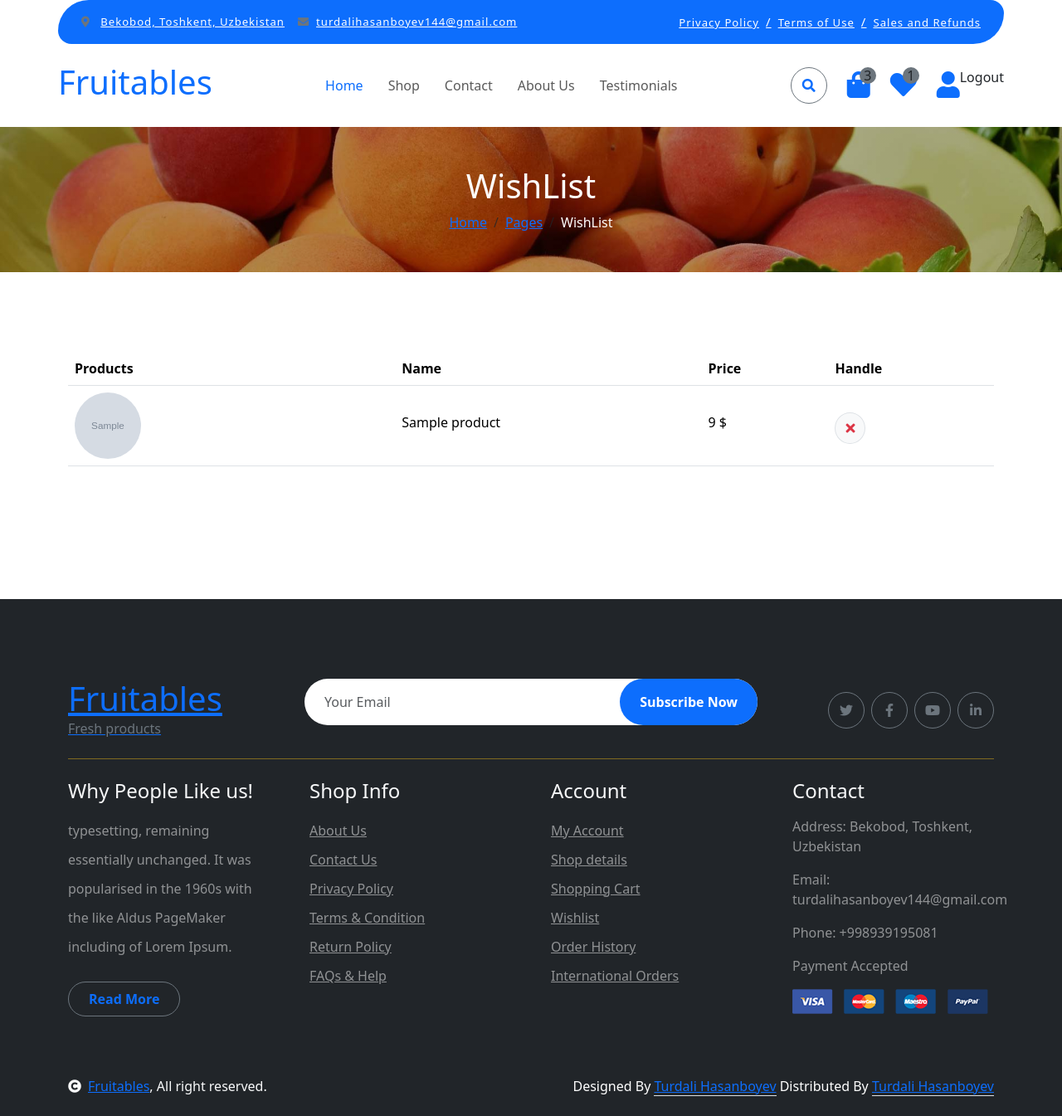
After one commit to turdalihasanboyev/Fruitables, a Django app: page /wishlist/ in a window 1280 px wide. The commit adds this page. Shown: the whole page at 83% size. Run offline with Django 5.2, Linux system fonts and the light colour scheme; a user stored in the database is signed in; tables that the repository leaves empty hold one stand-in row (values such as "Sample post"); grey boxes marked "Sample" are stand-in pictures; some libraries are stand-ins or nearby versions.

Commit message:
`Added wishlist functionality: updated global context, added wishlist view, and modified navigation menu and wishlist link in base template.`

```diff
--- a/config/global_context.py
+++ b/config/global_context.py
@@ -1,12 +1,14 @@
-from fruitables.models import Category, Product, Testimonial
+from fruitables.models import Category, Product, Testimonial, WishListItem
 
 def global_context(request):
     categories = Category.objects.all()
     products = Product.objects.all()
     testimonials = Testimonial.objects.all()
+    wishlist_items_count = WishListItem.objects.filter(wishlist__user=request.user).count()
     context = {
         'categories': categories,
         'products': products,
         'testimonials': testimonials,
+        'wishlist_items_count': wishlist_items_count,
     }
     return context
--- a/fruitables/urls.py
+++ b/fruitables/urls.py
@@ -16,6 +16,7 @@ from .views import (
     testimonial_view,
     add_to_wishlist,
     remove_from_wishlist,
+    wishlist_view,
 )
 
 
@@ -35,4 +36,5 @@ urlpatterns = [
     path('testimonial/', testimonial_view, name='testimonial'),
     path('product/add-to-wishlist/<int:pk>/', add_to_wishlist, name='add_to_wishlist'),
     path('product/remove-from-wishlist/<int:pk>/', remove_from_wishlist, name='remove_from_wishlist'),
+    path('wishlist/', wishlist_view, name='wishlist'),
 ]
--- a/fruitables/views.py
+++ b/fruitables/views.py
@@ -284,3 +284,14 @@ def remove_from_wishlist(request, pk):
         messages.info(request, 'Your wishlist is now empty and has been deleted.')
 
     return redirect(request.META.get("HTTP_REFERER", reverse("home")))
+
+@login_required
+def wishlist_view(request):
+    email = request.POST.get('email')
+    wishlist_items = WishListItem.objects.filter(wishlist__user=request.user)
+    if request.method == "POST":
+        if email:
+            SubEmail.objects.create(email=email)
+            messages.success(request, 'Email added to the list')
+            return redirect('wishlist')
+    return render(request, 'wishlist.html', {'wishlist_items': wishlist_items})
--- a/templates/base.html
+++ b/templates/base.html
@@ -79,6 +79,8 @@
                         <a href="{% url 'home2' %}" class="nav-item nav-link active">Home</a>
                         <a href="{% url 'shop' %}" class="nav-item nav-link">Shop</a>
                         <a href="{% url 'contact' %}" class="nav-item nav-link">Contact</a>
+                        <a href="{% url 'about' %}" class="nav-item nav-link">About Us</a>
+                        <a href="{% url 'testimonial' %}" class="nav-item nav-link">Testimonials</a>
                     </div>
                     <div class="d-flex m-3 me-0">
                         <button
@@ -91,11 +93,11 @@
                                 class="position-absolute bg-secondary rounded-circle d-flex align-items-center justify-content-center text-dark px-1"
                                 style="top: -5px; left: 15px; height: 20px; min-width: 20px;">3</span>
                         </a>
-                        <a href="#" class="position-relative me-4 my-auto">
+                        <a href="{% url 'wishlist' %}" class="position-relative me-4 my-auto">
                             <i class="fa fa-heart fa-2x"></i>
                             <span
                                 class="position-absolute bg-secondary rounded-circle d-flex align-items-center justify-content-center text-dark px-1"
-                                style="top: -5px; left: 15px; height: 20px; min-width: 20px;">2</span>
+                                style="top: -5px; left: 15px; height: 20px; min-width: 20px;">{{ wishlist_items_count }}</span>
                         </a>
                         {% if user.is_authenticated %}
                         <a href="{% url 'profile' user.pk %}" class="my-auto">
@@ -203,7 +205,7 @@
                         <a class="btn-link" href="{% url 'profile' user.pk %}">My Account</a>
                         <a class="btn-link" href="#">Shop details</a>
                         <a class="btn-link" href="#">Shopping Cart</a>
-                        <a class="btn-link" href="#">Wishlist</a>
+                        <a class="btn-link" href="{% url 'wishlist' %}">Wishlist</a>
                         <a class="btn-link" href="#">Order History</a>
                         <a class="btn-link" href="#">International Orders</a>
                     </div>
--- /dev/null
+++ b/templates/wishlist.html
@@ -0,0 +1,62 @@
+{% extends 'base.html' %}
+
+{% load static %}
+
+{% block content %}
+
+<!-- Single Page Header start -->
+<div class="container-fluid page-header py-5">
+    <h1 class="text-center text-white display-6">WishList</h1>
+    <ol class="breadcrumb justify-content-center mb-0">
+        <li class="breadcrumb-item"><a href="/">Home</a></li>
+        <li class="breadcrumb-item"><a href="#">Pages</a></li>
+        <li class="breadcrumb-item active text-white">WishList</li>
+    </ol>
+</div>
+<!-- Single Page Header End -->
+
+
+<!-- WishList Page Start -->
+<div class="container-fluid py-5">
+    <div class="container py-5">
+        <div class="table-responsive">
+            <table class="table">
+                <thead>
+                    <tr>
+                        <th scope="col">Products</th>
+                        <th scope="col">Name</th>
+                        <th scope="col">Price</th>
+                        <th scope="col">Handle</th>
+                    </tr>
+                </thead>
+                <tbody>
+                    {% for w in wishlist_items %}
+                    <tr>
+                        <th scope="row">
+                            <div class="d-flex align-items-center">
+                                <img src="{{ w.product.image.url }}" class="img-fluid me-5 rounded-circle"
+                                    style="width: 80px; height: 80px;" alt="">
+                            </div>
+                        </th>
+                        <td>
+                            <p class="mb-0 mt-4">{{ w.product.name }}</p>
+                        </td>
+                        <td>
+                            <p class="mb-0 mt-4">{{ w.product.discount }} {{ w.product.get_price_type_display }}</p>
+                        </td>
+                        <td>
+                            <a href="{% url 'remove_from_wishlist' w.pk %}"
+                                class="btn btn-md rounded-circle bg-light border mt-4">
+                                <i class="fa fa-times text-danger"></i>
+                            </a>
+                        </td>
+                    </tr>
+                    {% endfor %}
+                </tbody>
+            </table>
+        </div>
+    </div>
+</div>
+<!-- WishList Page End -->
+
+{% endblock %}
```
